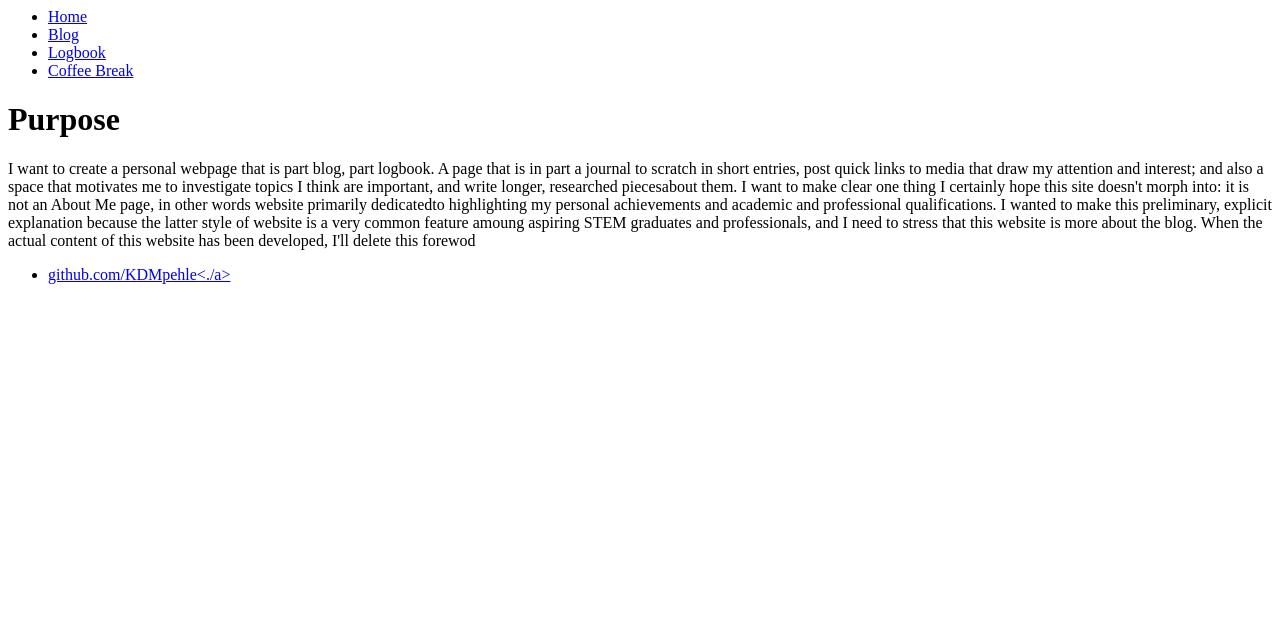
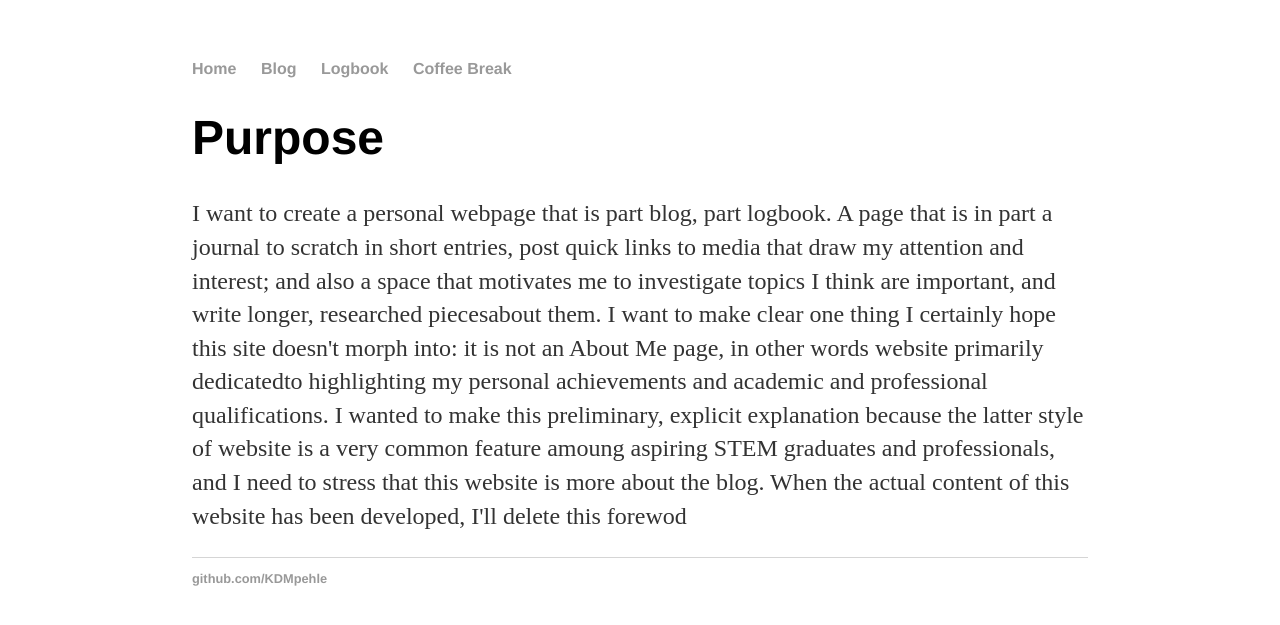
Before and after one commit to KDMpehle/KDMpehle.github.io, a Jekyll site: the page built from index.html, in a window 1280 px wide. Shown: the top 625 px of the page. Built offline with Jekyll 4.4.1, drawn with Linux system fonts in a browser that asks for light colours.

Commit message:
typo corrected in css link in default.html

```diff
--- a/_layouts/default.html
+++ b/_layouts/default.html
@@ -3,7 +3,7 @@
 
 		<head>
 			<title> {{page.title}} </title>
-			<link rel="stylesheet" type="text/css" href="csss/main.css">
+			<link rel="stylesheet" type="text/css" href="css/main.css">
 		</head>
 		<body>
 			<nav>
@@ -20,7 +20,7 @@
 			</div>
 			<footer>
 				<ul>
-				<li><a href="https://github.com/KDMpehle">github.com/KDMpehle<./a></li>
+				<li><a href="https://github.com/KDMpehle">github.com/KDMpehle</a></li>
 				</ul>
 		   	</footer>
 		</body>
```
